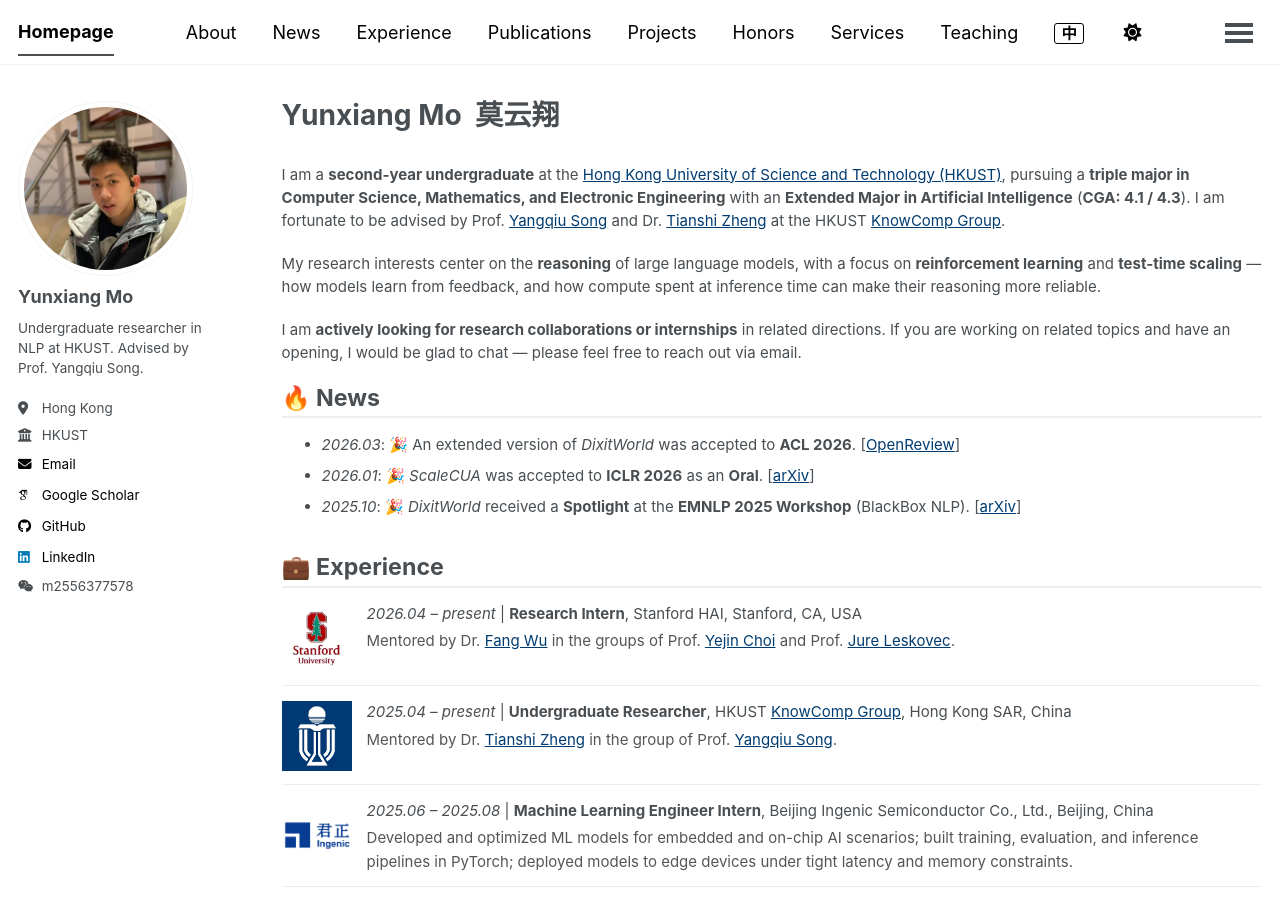
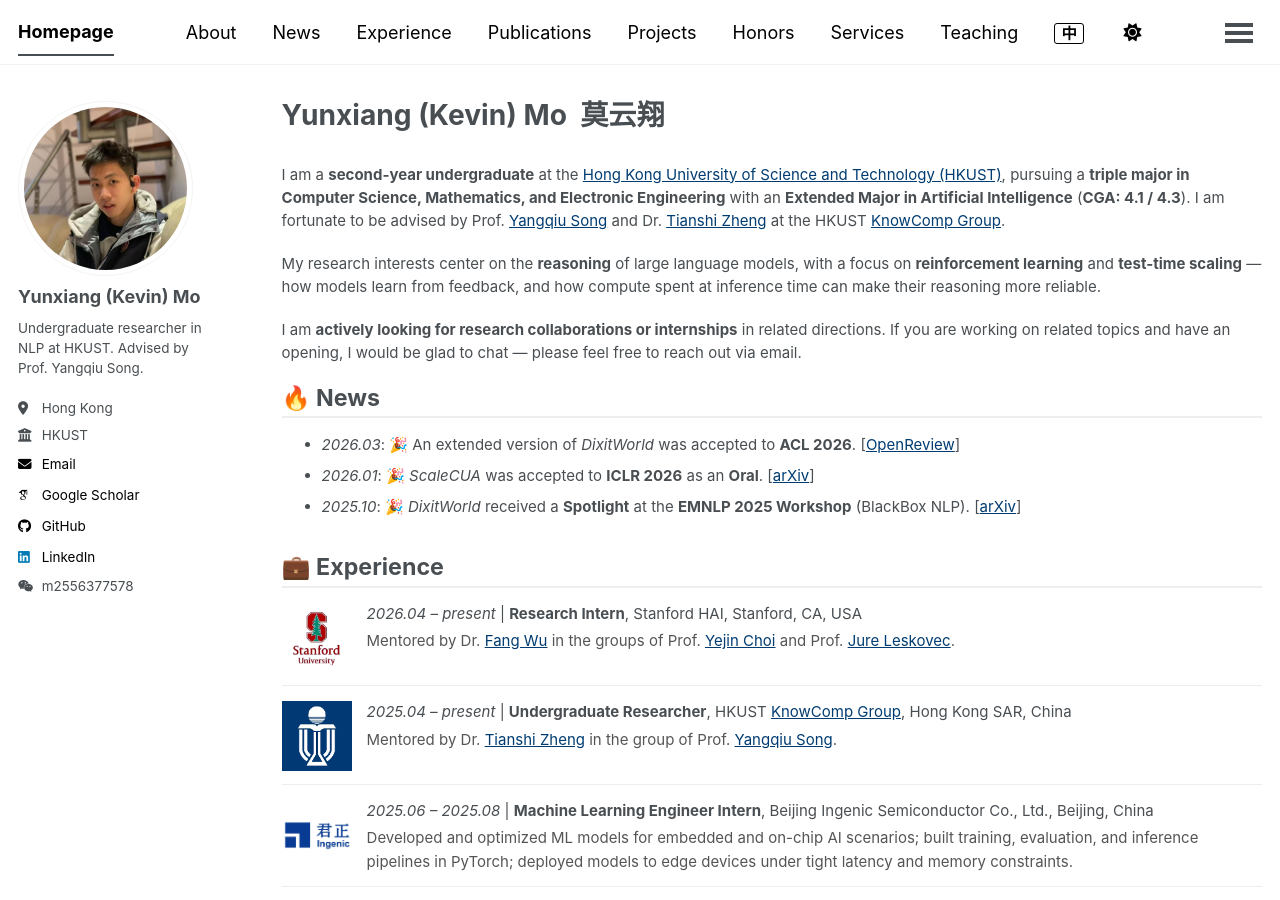
Before and after one commit to moyunxiang/moyunxiang.github.io, a Jekyll site: the page built from _pages/about.md, in a window 1280 px wide and 900 px high. Built offline with Jekyll 4.4.1, drawn with Linux system fonts in a browser that asks for light colours; some web fonts are replaced; a script bundle is joined from its source files by our own code; library files that are not in the unit come from our copies.

Commit message:
Name: show the English name Kevin alongside Yunxiang
"Yunxiang (Kevin) Mo" in the site title and meta description, the sidebar
author name, the PWA app title, and the EN/ZH homepage headings.

Co-Authored-By: Claude Opus 5 <noreply@anthropic.com>
Claude-Session: https://claude.ai/code/session_01W8GwS8twoFiojxAfqYnohD

```diff
--- a/_config.yml
+++ b/_config.yml
@@ -9,10 +9,10 @@
 # Basic Site Settings
 locale                   : "en-US"
 site_theme               : "default" # "default", "air", "sunrise", "mint", "dirt", "contrast"
-title                    : "Yunxiang Mo"
+title                    : "Yunxiang (Kevin) Mo"
 title_separator          : "-"
-name                     : &name "Yunxiang Mo"
-description              : &description "Personal academic website of Yunxiang Mo — undergraduate researcher in NLP at HKUST."
+name                     : &name "Yunxiang (Kevin) Mo"
+description              : &description "Personal academic website of Yunxiang (Kevin) Mo — undergraduate researcher in NLP at HKUST."
 url                      : https://moyunxiang.com
 baseurl                  : ""
 repository               : "moyunxiang/moyunxiang.github.io"
@@ -20,7 +20,7 @@ repository               : "moyunxiang/moyunxiang.github.io"
 # Site Author - shown in the left sidebar
 author:
   avatar           : "profile.png"
-  name             : "Yunxiang Mo"
+  name             : "Yunxiang (Kevin) Mo"
   pronouns         :
   bio              : "Undergraduate researcher in NLP at HKUST. Advised by Prof. Yangqiu Song."
   location         : "Hong Kong"
--- a/_includes/head/custom.html
+++ b/_includes/head/custom.html
@@ -19,7 +19,7 @@
 <!-- iOS "Add to Home Screen" support -->
 <meta name="apple-mobile-web-app-capable" content="yes"/>
 <meta name="apple-mobile-web-app-status-bar-style" content="default"/>
-<meta name="apple-mobile-web-app-title" content="Yunxiang Mo"/>
+<meta name="apple-mobile-web-app-title" content="Yunxiang (Kevin) Mo"/>
 
 <!-- Custom typography + publication-card styles -->
 <style>
--- a/_pages/about.md
+++ b/_pages/about.md
@@ -1,6 +1,6 @@
 ---
 permalink: /
-title: "Yunxiang Mo &nbsp;莫云翔"
+title: "Yunxiang (Kevin) Mo &nbsp;莫云翔"
 author_profile: true
 redirect_from:
   - /about/
```
Also changed, not shown: _pages/about-zh.md (+1 -1 lines).
